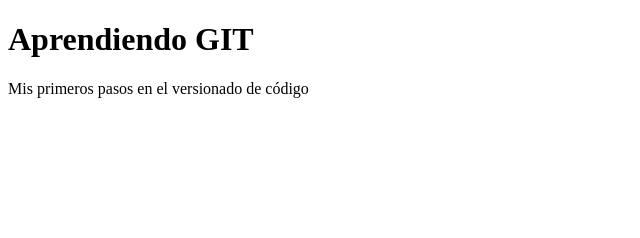
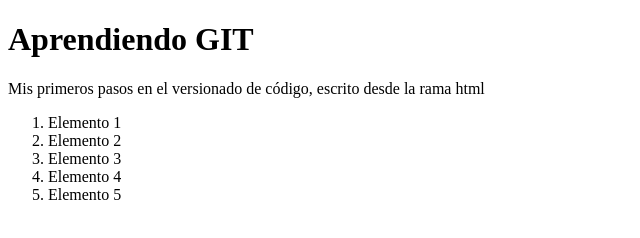
Before and after one commit to totan2929/youtube-git, a plain HTML site: page index.html in a window 1280 px wide. Shown: the whole page, without its empty margins (0-640 px from the left). Drawn offline with Linux system fonts and the light colour scheme.

Commit message:
Agregando index.js al index.html

```diff
--- a/index.html
+++ b/index.html
@@ -8,6 +8,16 @@
   </head>
   <body>
     <h1>Aprendiendo GIT</h1>
-    <p>Mis primeros pasos en el versionado de código</p>
+    <p>
+      Mis primeros pasos en el versionado de código, escrito desde la rama html
+    </p>
+    <ol>
+      <li>Elemento 1</li>
+      <li>Elemento 2</li>
+      <li>Elemento 3</li>
+      <li>Elemento 4</li>
+      <li>Elemento 5</li>
+    </ol>
+    <script src="index.js"></script>
   </body>
 </html>
```
